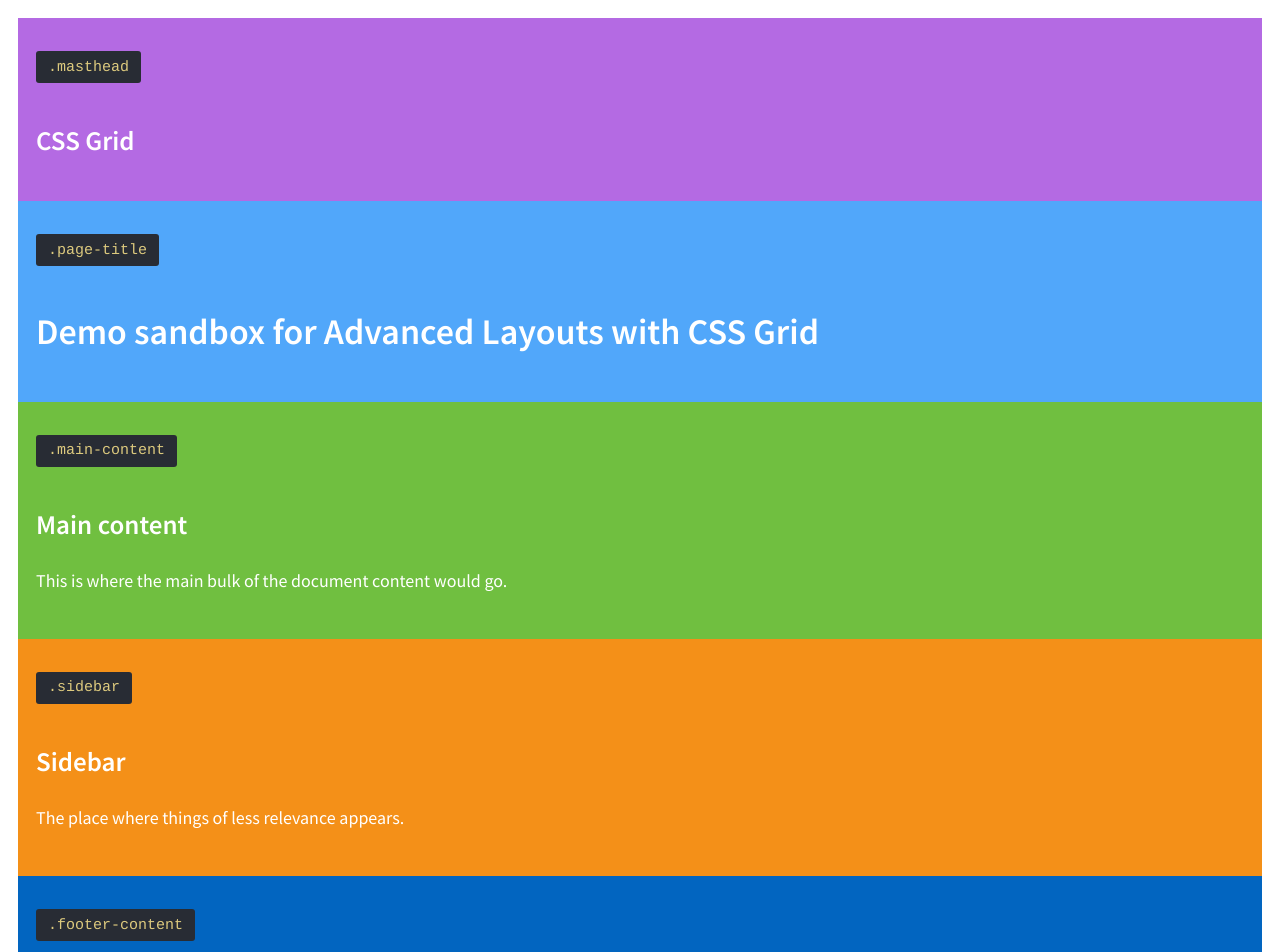
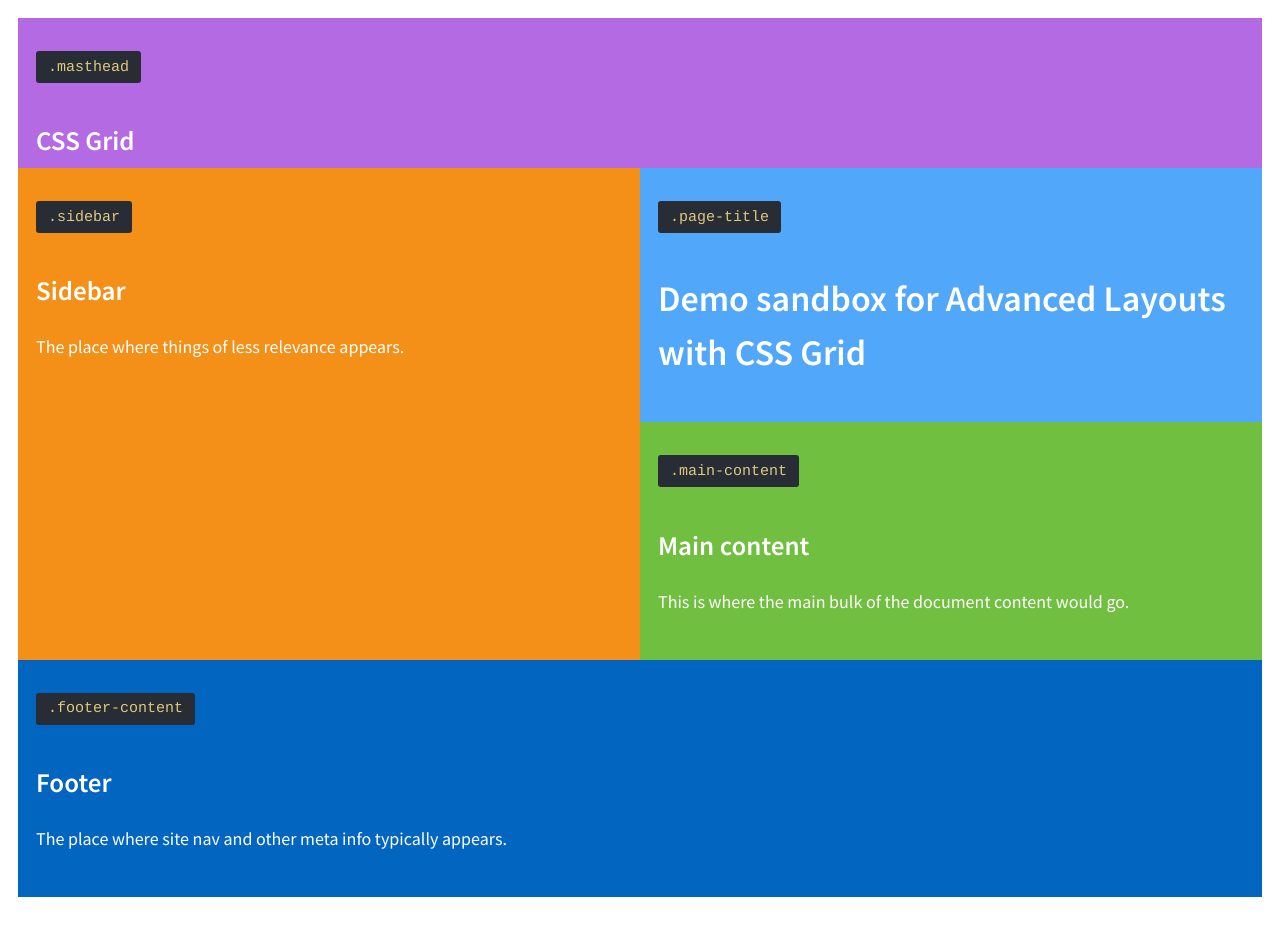
Before and after one commit to qiantianzhou/MMP240, a plain HTML site: page wk9_CSS_Grids_Demo/css_grid_demo_start/index.html in a window 1280 px wide. Shown: the top 952 px of the page. After the commit the page ends 915 px from the top, so only its background shows below. Drawn offline with Linux system fonts and the light colour scheme.

Commit message:
css grid demo part 1

```diff
--- a/wk9_CSS_Grids_Demo/css_grid_demo_start/style-grid.css
+++ b/wk9_CSS_Grids_Demo/css_grid_demo_start/style-grid.css
@@ -1,3 +1,25 @@
 .site{
-
+    display: grid;
+    grid-template-columns: 1fr 1fr;
+    grid-template-rows: 150px auto 1fr 1fr;
 }
+.masthead{
+	grid-column: 1/3;
+	grid-row: 1/2;
+}
+.page-title{
+	grid-column: 2/3;
+	grid-row: 2/3;
+}
+.sidebar{
+	grid-column: 1/2;
+	grid-row: 2/4;
+}
+.main-content{
+	grid-column: 2/3;
+	grid-row: 3/4;
+}
+.footer-content{
+	grid-column: 1/3;
+	grid-row: 4/5;
+}
```
Also changed, not shown: 2 other files.
